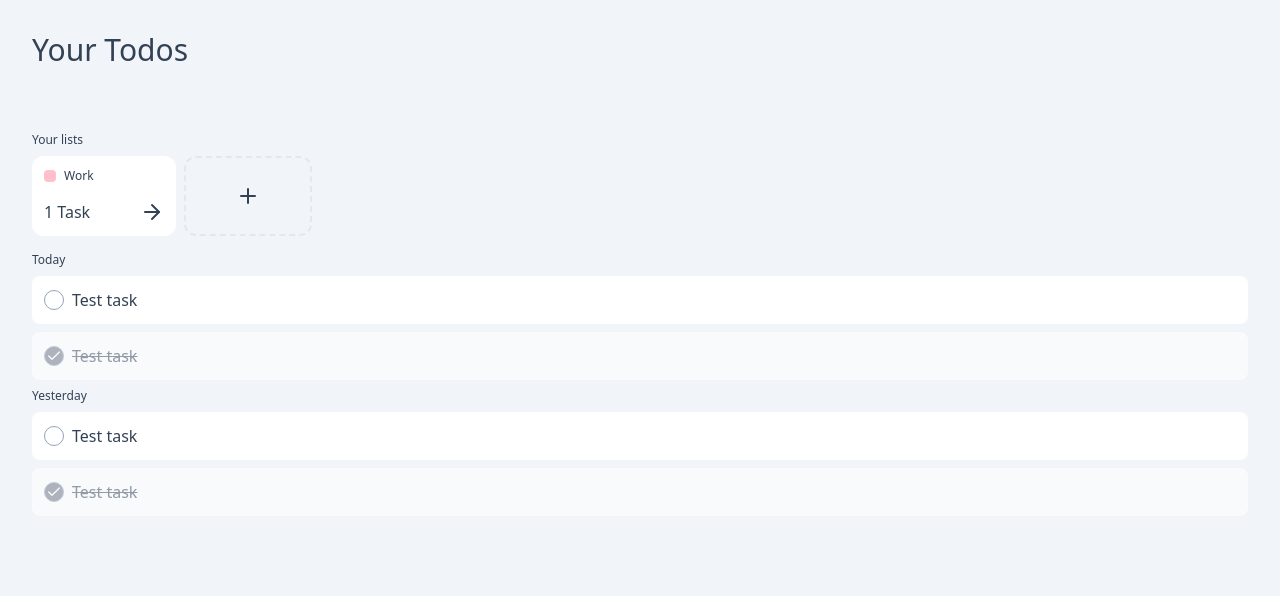
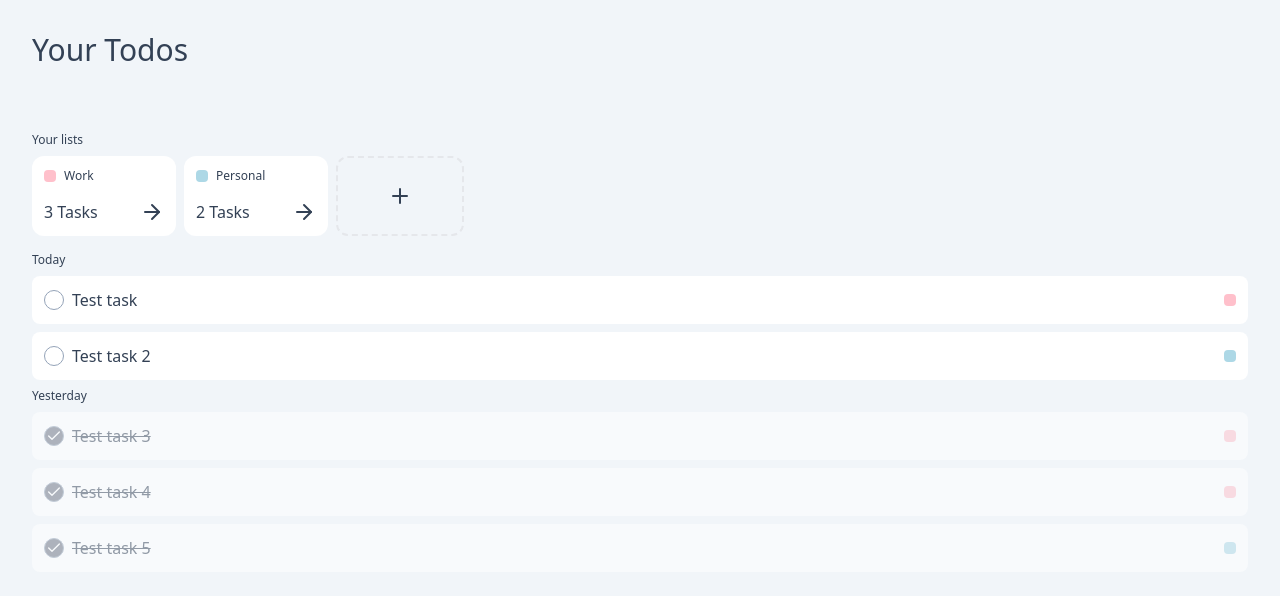
Before and after one commit to JonathanLangton1/todo-app, a Next.js app: page / in a window 1280 px wide. Shown: the top 596 px of the page. Built offline with nearby package versions, Linux system fonts and the light colour scheme; no server answers.

Commit message:
Added functionality to today & yesterday tasks section

```diff
--- a/src/components/TaskItem/TaskItem.tsx
+++ b/src/components/TaskItem/TaskItem.tsx
@@ -25,7 +25,7 @@ function TaskItem({ id, taskName, themeColour, isComplete }: TaskItemProps) {
     <div className={`${isChecked ? 'opacity-50': ''} transition flex bg-white p-3 rounded-lg gap-2 items-center`}>
       <Checkbox isChecked={isChecked} onChange={onCheckboxChange} id={id} />
       <p className={`${isChecked ? 'line-through': ''} font-medium`}>{taskName}</p>
-      <div className={`w-[0.75rem] h-[0.75rem] rounded ml-auto bg-[${themeColour}]`}></div>
+      <div className={`w-[0.75rem] h-[0.75rem] rounded ml-auto`} style={{ backgroundColor: themeColour}}></div>
     </div>
   );
 }
--- a/src/pages/index.tsx
+++ b/src/pages/index.tsx
@@ -12,8 +12,14 @@ import TaskItem from "~/components/TaskItem/TaskItem";
 
 const Home: NextPage = () => {
 
-  const [lists, setLists] = useState([{'id': 0, 'listName': 'Work', 'themeColour': 'pink'}])
-  const [tasks, setTasks] = useState([{'id': 0, 'parentListId': 0, 'taskName': 'Test task', 'dueDate': undefined, 'priority': undefined, 'taskNote': '', 'isComplete': false }, {'id': 1, 'parentListId': 0, 'taskName': 'Test task', 'dueDate': undefined, 'priority': undefined, 'taskNote': '', 'isComplete': true }])
+  const [lists, setLists] = useState([{'id': 0, 'listName': 'Work', 'themeColour': 'pink'}, {'id': 1, 'listName': 'Personal', 'themeColour': 'lightblue'}])
+  const [tasks, setTasks] = useState([
+    {'id': 0, 'parentListId': 0, 'taskName': 'Test task', 'dueDate': new Date().toISOString(), 'priority': undefined, 'taskNote': '', 'isComplete': false },
+    {'id': 1, 'parentListId': 1, 'taskName': 'Test task 2', 'dueDate': new Date().toISOString(), 'priority': undefined, 'taskNote': '', 'isComplete': false },
+    {'id': 2, 'parentListId': 0, 'taskName': 'Test task 3', 'dueDate': new Date(Date.now() - 86400000).toISOString(), 'priority': undefined, 'taskNote': '', 'isComplete': true },
+    {'id': 3, 'parentListId': 0, 'taskName': 'Test task 4', 'dueDate': new Date(Date.now() - 86400000).toISOString(), 'priority': undefined, 'taskNote': '', 'isComplete': true },
+    {'id': 4, 'parentListId': 1, 'taskName': 'Test task 5', 'dueDate': new Date(Date.now() - 86400000).toISOString(), 'priority': undefined, 'taskNote': '', 'isComplete': true },
+  ])
 
   const generateUniqueListId = () => {
     let id = 0;
@@ -27,11 +33,12 @@ const Home: NextPage = () => {
   }
 
   const getParentListFromId = (id: number) => {
-    return lists.filter(list => list.id === id)
+    const result = lists.find(list => list.id === id);
+    return result || null;
   }
 
   const getTasksFromListId = (id: number) => {
-    return tasks.filter(task => task.id === id)
+    return tasks.filter(task => task.parentListId === id)
   }
 
   const addList = (listName:string, themeColour:string) => {
@@ -62,24 +69,26 @@ const Home: NextPage = () => {
             <h3 className="text-xs font-medium py-2 sticky top-0 bg-slate-100 z-[2]">Today</h3>
             <div className="flex flex-col gap-2">
               {tasks.map(task => {
-                const parentList: { id: number; listName: string; themeColour: string; }[] = getParentListFromId(task.parentListId) || [];
-                const themeColour = parentList.length > 0 ? parentList[0].themeColour : '';
-                return (<TaskItem key={task.id} id={task.id} taskName={task.taskName} themeColour={themeColour} isComplete={task.isComplete} />)
+                if (task.dueDate.slice(0, -14) == new Date().toISOString().slice(0, -14)) {
+                  const parentList = getParentListFromId(task.parentListId);
+                  const themeColour = parentList ? parentList.themeColour : '';
+                  console.log(themeColour)
+                  return (<TaskItem key={task.id} id={task.id} taskName={task.taskName} themeColour={themeColour} isComplete={task.isComplete} />)
+                }
               })}
-
             </div>
 
 
 
             <h3 className="text-xs font-medium py-2 sticky top-0 bg-slate-100 z-[2]">Yesterday</h3>
             <div className="flex flex-col gap-2">
-
-              {tasks.map(task => {
-                const parentList: { id: number; listName: string; themeColour: string; }[] = getParentListFromId(task.parentListId) || [];
-                const themeColour = parentList.length > 0 ? parentList[0].themeColour : '';
-                return (<TaskItem key={task.id} id={task.id} taskName={task.taskName} themeColour={themeColour} isComplete={task.isComplete} />)
+            {tasks.map(task => {
+                if (task.dueDate.slice(0, -14) == new Date(Date.now() - 86400000).toISOString().slice(0, -14)) {
+                  const parentList = getParentListFromId(task.parentListId);
+                  const themeColour = parentList ? parentList.themeColour : '';
+                  return (<TaskItem key={task.id} id={task.id} taskName={task.taskName} themeColour={themeColour} isComplete={task.isComplete} />)
+                }
               })}
-
           </div>
 
 
```
